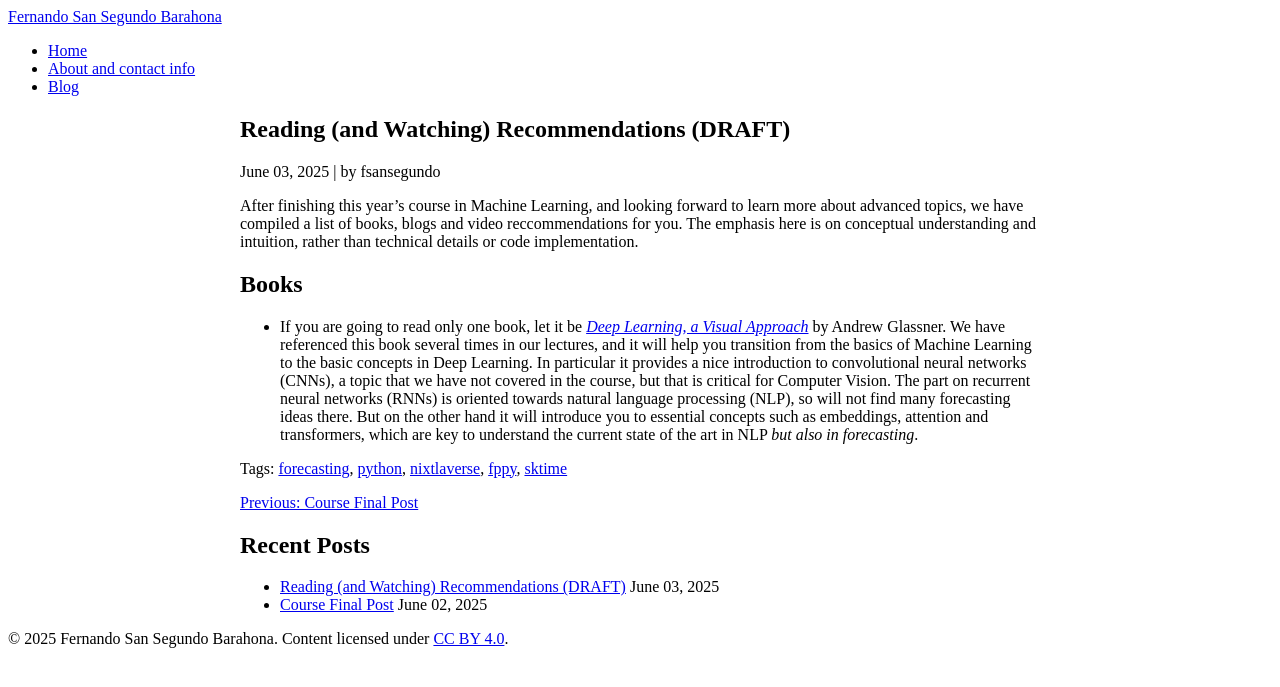
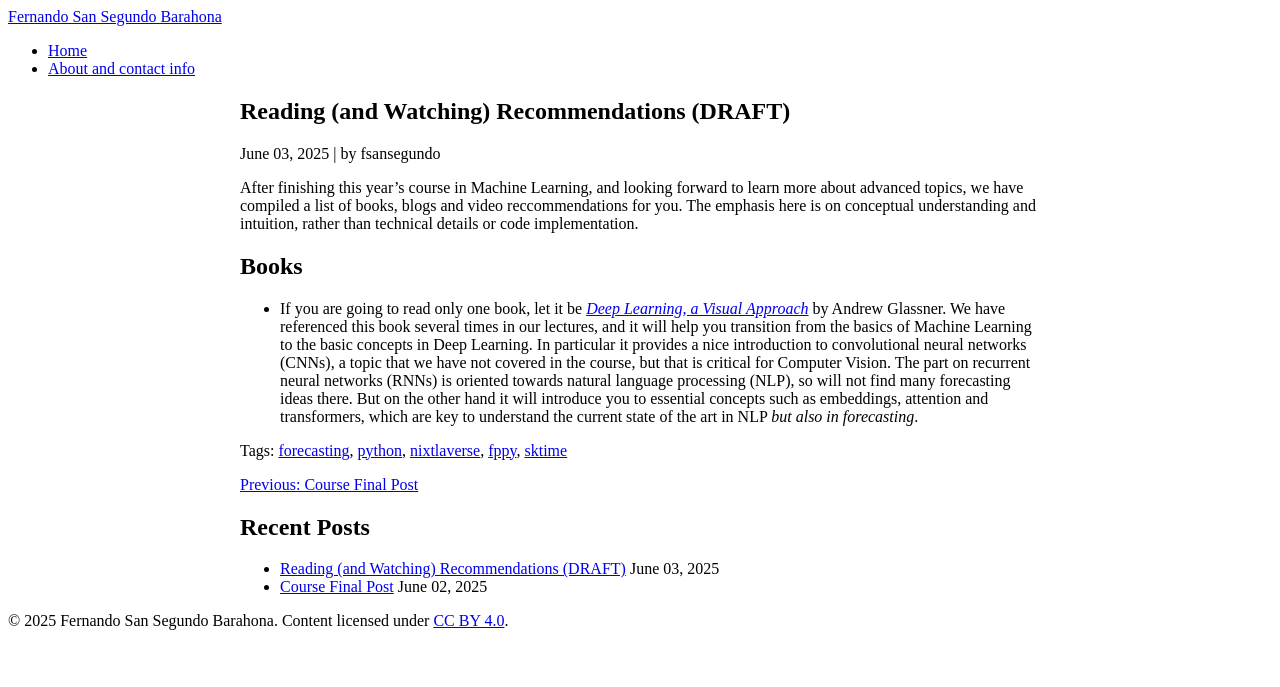
Before and after one commit to fsansegundo/fsansegundo.github.io, a Jekyll site: the page built from _posts/2025-06-03-Reading_and_Watching_Recommendations.md, in a window 1280 px wide. Shown: the top 687 px of the page. Built offline with Jekyll 4.4.1, drawn with Linux system fonts in a browser that asks for light colours.

Commit message:
Update post.html

```diff
--- a/_layouts/post.html
+++ b/_layouts/post.html
@@ -14,7 +14,7 @@
       <ul>
         <li><a href="{{ site.baseurl | prepend: site.url }}/">Home</a></li>
         <li><a href="{{ site.baseurl | prepend: site.url }}/about">About and contact info</a></li>
-        <li><a href="{{ site.baseurl | prepend: site.url }}/blog">Blog</a></li>
+        <!-- <li><a href="{{ site.baseurl | prepend: site.url }}/blog">Blog</a></li> -->
       </ul>
     </nav>
   </header>
```
